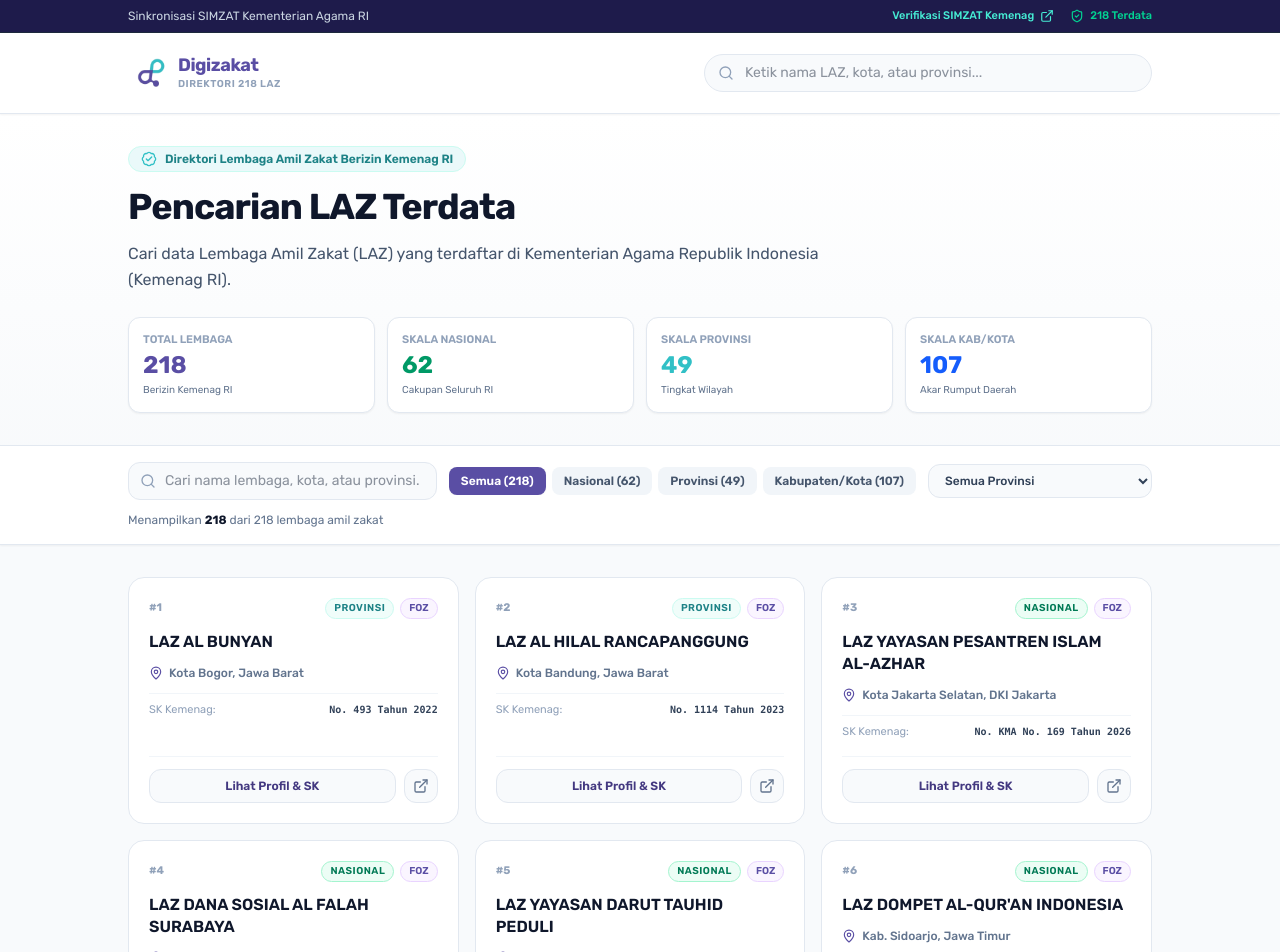
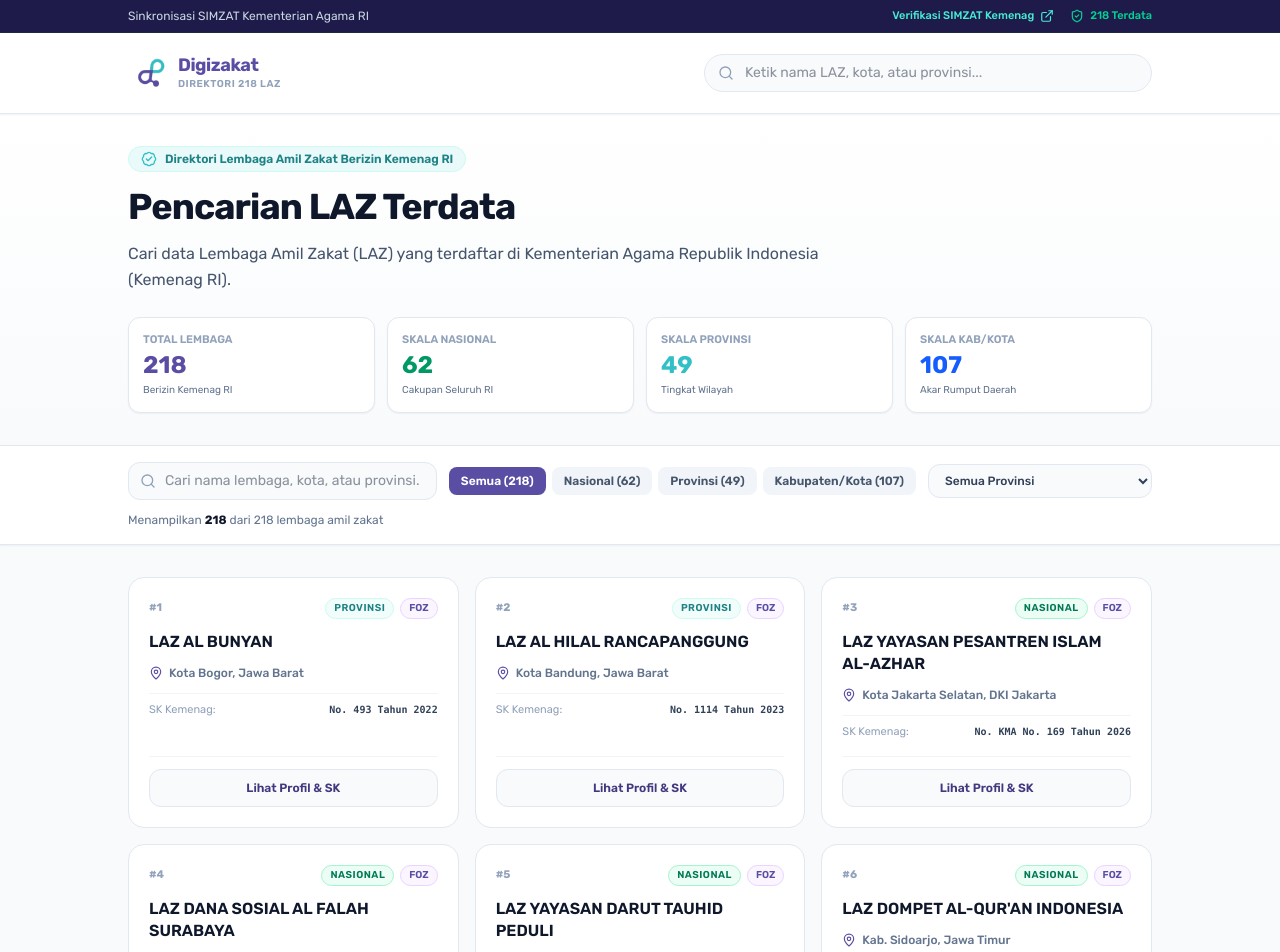
Before and after one commit to samudracodestudio/digizakat, a Next.js app: page /direktori-laz in a window 1280 px wide. Shown: the top 952 px of the page. Built offline with nearby package versions, Linux system fonts and the light colour scheme.

Commit message:
style: remove external link square button from cards, make 'Lihat Profil & SK' full-width

```diff
--- a/app/direktori-laz/page.tsx
+++ b/app/direktori-laz/page.tsx
@@ -399,20 +399,10 @@ export default function DirektoriLazPage() {
                   <div className="mt-4 pt-3 border-t border-slate-100 flex items-center gap-2">
                     <button
                       onClick={() => setActiveLazDetail(laz)}
-                      className="flex-1 py-2 px-3 bg-slate-50 hover:bg-[#f2f0fa] text-[#433880] rounded-xl text-xs font-semibold text-center border border-slate-200 hover:border-[#d6d0ee] transition cursor-pointer"
+                      className="w-full py-2.5 px-3 bg-slate-50 hover:bg-[#f2f0fa] text-[#433880] rounded-xl text-xs font-semibold text-center border border-slate-200 hover:border-[#d6d0ee] transition cursor-pointer"
                     >
                       Lihat Profil & SK
                     </button>
-
-                    <a
-                      href={laz.simzat_detail_url || 'https://simzat.kemenag.go.id/simzat/apps/web/daftar_laz'}
-                      target="_blank"
-                      rel="noopener noreferrer"
-                      title="Buka halaman verifikasi resmi di SIMZAT Kemenag"
-                      className="p-2 bg-slate-50 hover:bg-slate-100 text-slate-500 hover:text-slate-800 rounded-xl border border-slate-200 transition shrink-0"
-                    >
-                      <ExternalLink className="w-4 h-4" />
-                    </a>
                   </div>
 
                 </div>
```
